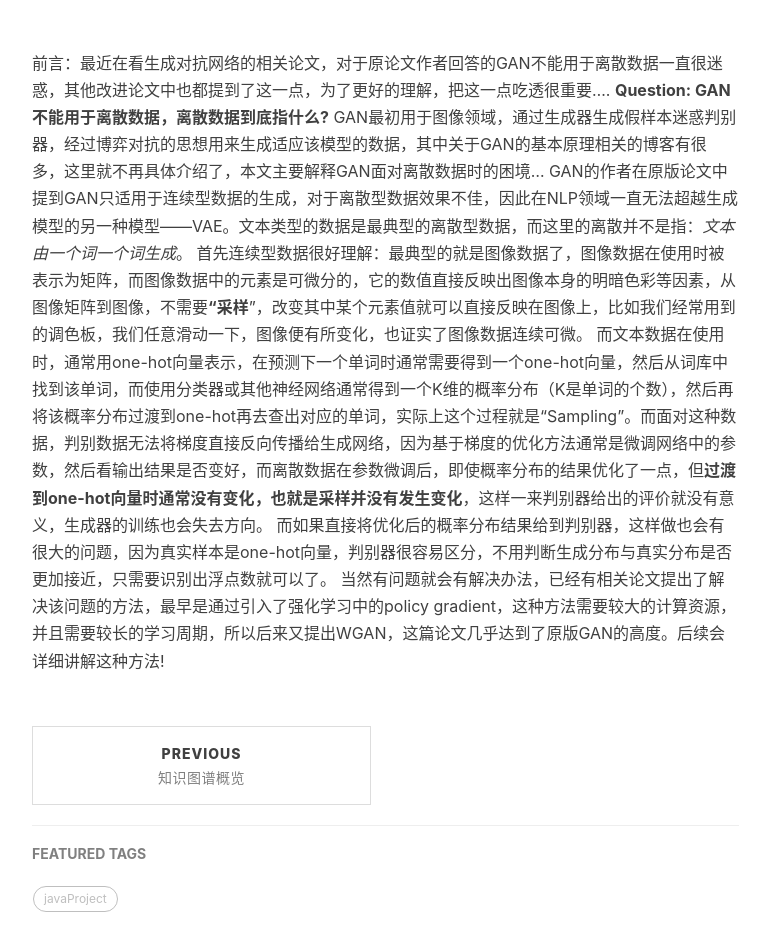
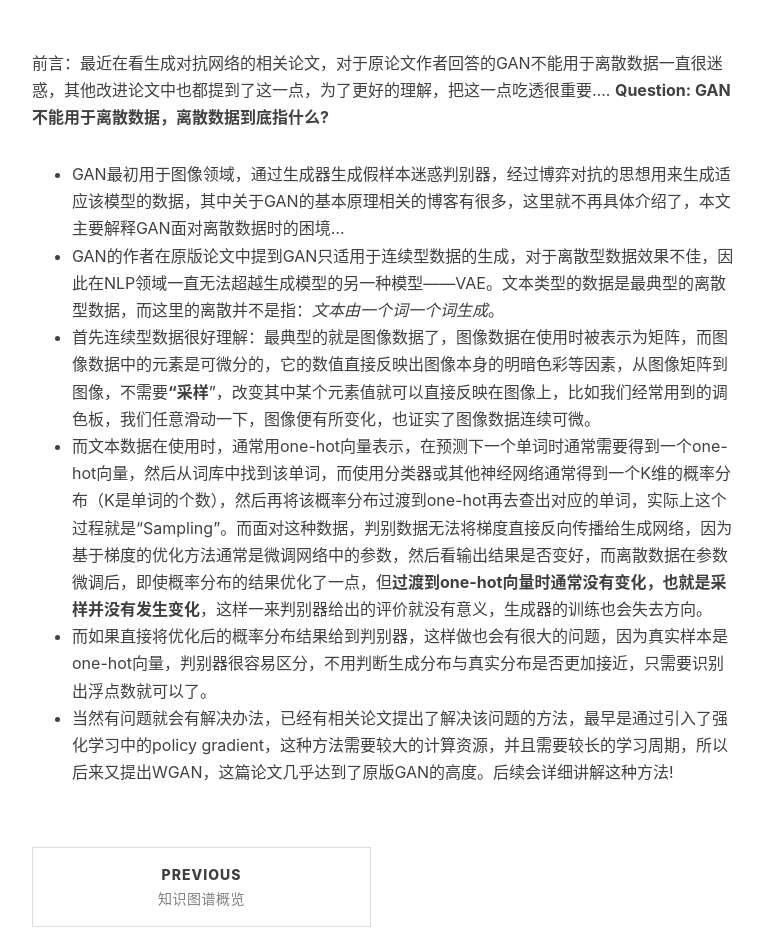
Before and after one commit to hibiscusJM/hibiscusJM.github.io, a Jekyll site: the page built from _posts/2019-6-8-GAN.md, in a window 1280 px wide and 1400 px high. Shown: the part 457-1400 px from the top of the window, without its empty margins (233-1003 px from the left). Built offline with Jekyll 4.4.1, drawn with Linux system fonts in a browser that asks for light colours; nearby versions of some CDN libraries; our own code applies the rules of GitHub Pages for plain Markdown files; comment, search, counter and statistics services are not loaded.

```diff
--- a/_posts/2019-6-8-GAN.md
+++ b/_posts/2019-6-8-GAN.md
@@ -8,9 +8,11 @@ grammar_cjkRuby: true
 
 前言：最近在看生成对抗网络的相关论文，对于原论文作者回答的GAN不能用于离散数据一直很迷惑，其他改进论文中也都提到了这一点，为了更好的理解，把这一点吃透很重要....
 **Question: GAN不能用于离散数据，离散数据到底指什么?**
-		GAN最初用于图像领域，通过生成器生成假样本迷惑判别器，经过博弈对抗的思想用来生成适应该模型的数据，其中关于GAN的基本原理相关的博客有很多，这里就不再具体介绍了，本文主要解释GAN面对离散数据时的困境...
-		GAN的作者在原版论文中提到GAN只适用于连续型数据的生成，对于离散型数据效果不佳，因此在NLP领域一直无法超越生成模型的另一种模型——VAE。文本类型的数据是最典型的离散型数据，而这里的离散并不是指：*文本由一个词一个词生成*。
-		首先连续型数据很好理解：最典型的就是图像数据了，图像数据在使用时被表示为矩阵，而图像数据中的元素是可微分的，它的数值直接反映出图像本身的明暗色彩等因素，从图像矩阵到图像，不需要**“采样**”，改变其中某个元素值就可以直接反映在图像上，比如我们经常用到的调色板，我们任意滑动一下，图像便有所变化，也证实了图像数据连续可微。
-		而文本数据在使用时，通常用one-hot向量表示，在预测下一个单词时通常需要得到一个one-hot向量，然后从词库中找到该单词，而使用分类器或其他神经网络通常得到一个K维的概率分布（K是单词的个数），然后再将该概率分布过渡到one-hot再去查出对应的单词，实际上这个过程就是“Sampling”。而面对这种数据，判别数据无法将梯度直接反向传播给生成网络，因为基于梯度的优化方法通常是微调网络中的参数，然后看输出结果是否变好，而离散数据在参数微调后，即使概率分布的结果优化了一点，但**过渡到one-hot向量时通常没有变化，也就是采样并没有发生变化**，这样一来判别器给出的评价就没有意义，生成器的训练也会失去方向。
-		而如果直接将优化后的概率分布结果给到判别器，这样做也会有很大的问题，因为真实样本是one-hot向量，判别器很容易区分，不用判断生成分布与真实分布是否更加接近，只需要识别出浮点数就可以了。
-		当然有问题就会有解决办法，已经有相关论文提出了解决该问题的方法，最早是通过引入了强化学习中的policy gradient，这种方法需要较大的计算资源，并且需要较长的学习周期，所以后来又提出WGAN，这篇论文几乎达到了原版GAN的高度。后续会详细讲解这种方法!
+
+
+ - GAN最初用于图像领域，通过生成器生成假样本迷惑判别器，经过博弈对抗的思想用来生成适应该模型的数据，其中关于GAN的基本原理相关的博客有很多，这里就不再具体介绍了，本文主要解释GAN面对离散数据时的困境...
+ - 		GAN的作者在原版论文中提到GAN只适用于连续型数据的生成，对于离散型数据效果不佳，因此在NLP领域一直无法超越生成模型的另一种模型——VAE。文本类型的数据是最典型的离散型数据，而这里的离散并不是指：*文本由一个词一个词生成*。
+ - 		首先连续型数据很好理解：最典型的就是图像数据了，图像数据在使用时被表示为矩阵，而图像数据中的元素是可微分的，它的数值直接反映出图像本身的明暗色彩等因素，从图像矩阵到图像，不需要**“采样**”，改变其中某个元素值就可以直接反映在图像上，比如我们经常用到的调色板，我们任意滑动一下，图像便有所变化，也证实了图像数据连续可微。
+ - 		而文本数据在使用时，通常用one-hot向量表示，在预测下一个单词时通常需要得到一个one-hot向量，然后从词库中找到该单词，而使用分类器或其他神经网络通常得到一个K维的概率分布（K是单词的个数），然后再将该概率分布过渡到one-hot再去查出对应的单词，实际上这个过程就是“Sampling”。而面对这种数据，判别数据无法将梯度直接反向传播给生成网络，因为基于梯度的优化方法通常是微调网络中的参数，然后看输出结果是否变好，而离散数据在参数微调后，即使概率分布的结果优化了一点，但**过渡到one-hot向量时通常没有变化，也就是采样并没有发生变化**，这样一来判别器给出的评价就没有意义，生成器的训练也会失去方向。
+ - 		而如果直接将优化后的概率分布结果给到判别器，这样做也会有很大的问题，因为真实样本是one-hot向量，判别器很容易区分，不用判断生成分布与真实分布是否更加接近，只需要识别出浮点数就可以了。
+ - 		当然有问题就会有解决办法，已经有相关论文提出了解决该问题的方法，最早是通过引入了强化学习中的policy gradient，这种方法需要较大的计算资源，并且需要较长的学习周期，所以后来又提出WGAN，这篇论文几乎达到了原版GAN的高度。后续会详细讲解这种方法!
```
